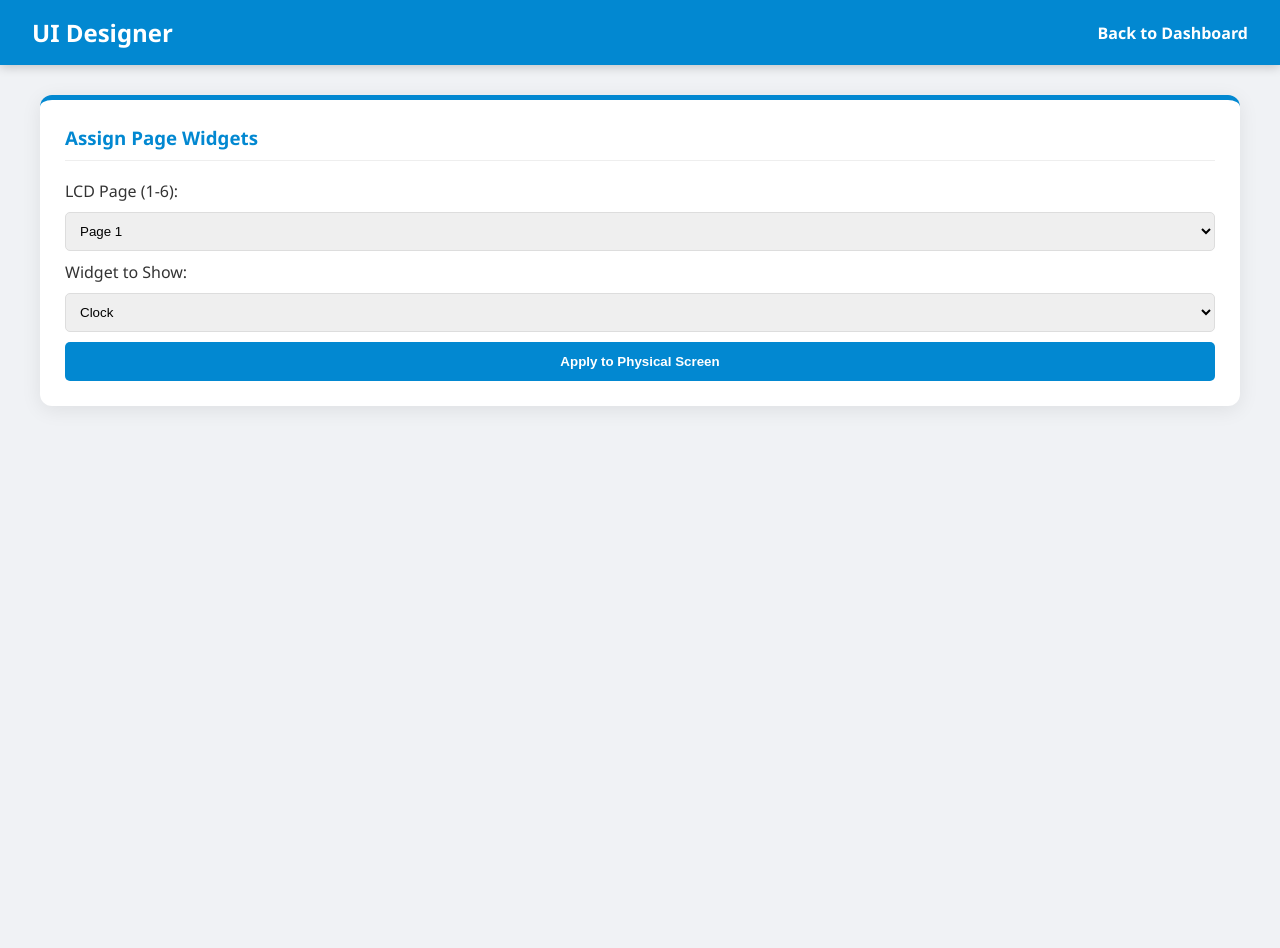
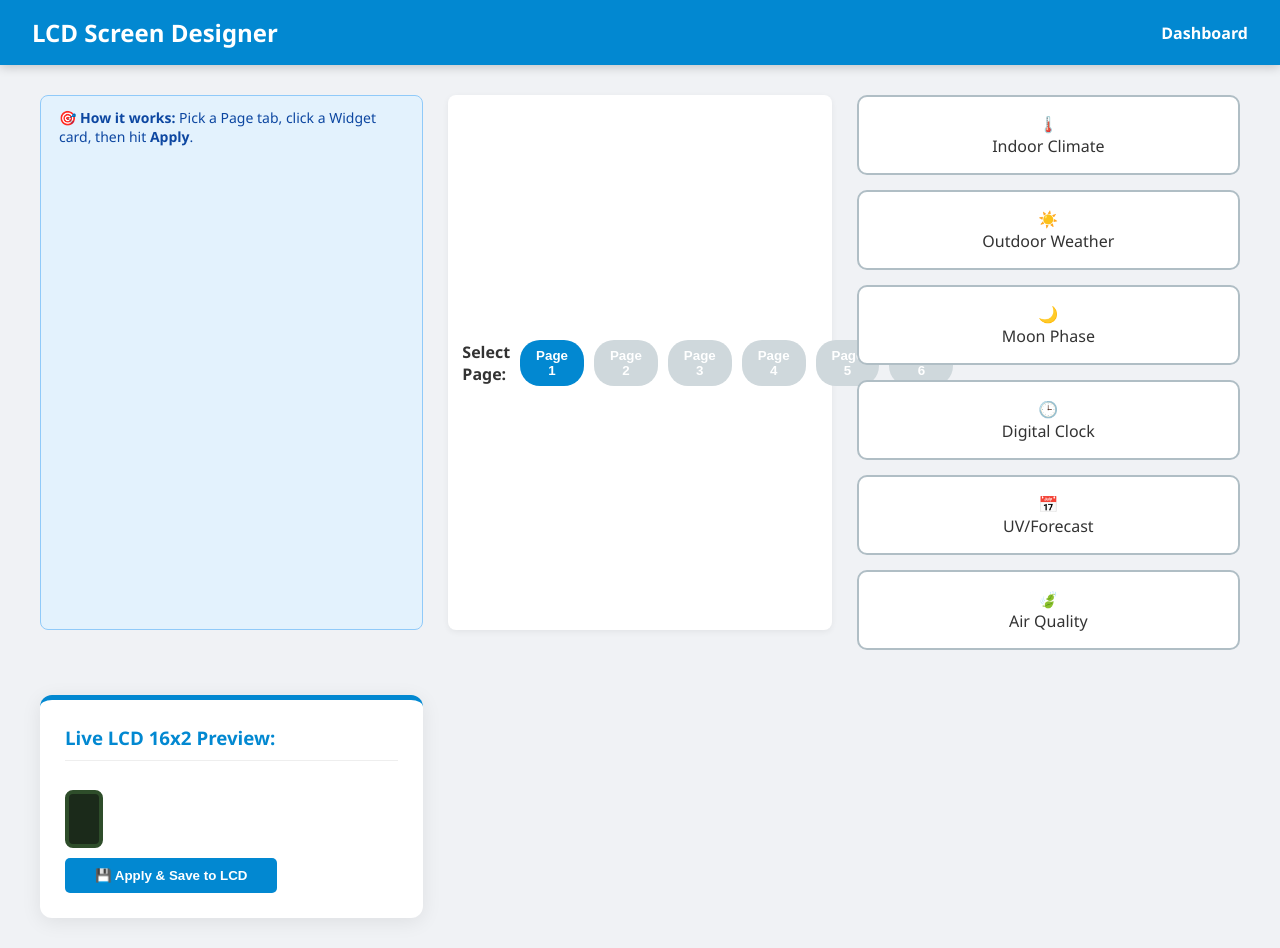
Before and after one commit to retardedmonkeygaming/weather-station, a FastAPI app: page /designer in a window 1280 px wide. Before the commit the page ends 406 px from the top, so only its background shows below. Run offline with FastAPI, Linux system fonts and the light colour scheme.

Commit message:
feat: Revamp settings and designer pages with enhanced UI elements and improved functionality

```diff
--- a/src/weather_station/web/app.py
+++ b/src/weather_station/web/app.py
@@ -1,18 +1,14 @@
-import os
-from pathlib import Path
 from fastapi import FastAPI, Request, Form
 from fastapi.responses import HTMLResponse, RedirectResponse
 from fastapi.templating import Jinja2Templates
 from fastapi.staticfiles import StaticFiles
-
 from weather_station.core.state import state
 from weather_station.core.config import settings
 from weather_station.persistence.database import DatabaseManager
+from pathlib import Path
 
 app = FastAPI()
 db = DatabaseManager()
-
-# Absolute path resolution for Pi OS
 BASE_DIR = Path(__file__).resolve().parent
 app.mount("/static", StaticFiles(directory=str(BASE_DIR / "static")), name="static")
 templates = Jinja2Templates(directory=str(BASE_DIR / "templates"))
@@ -22,11 +18,11 @@
     return templates.TemplateResponse("dashboard.html", {"request": request, "state": state})
 
 @app.get("/designer", response_class=HTMLResponse)
-async def designer_page(request: Request):
+async def designer(request: Request):
     return templates.TemplateResponse("designer.html", {"request": request, "state": state})
 
 @app.get("/settings", response_class=HTMLResponse)
-async def settings_page(request: Request):
+async def web_settings(request: Request):
     return templates.TemplateResponse("settings.html", {"request": request, "state": state, "settings": settings})
 
 @app.get("/api/data")
@@ -43,22 +39,26 @@
 
 @app.post("/api/save-settings")
 async def save_settings(
-    unit: str = Form(...),
-    buzzer: str = Form(...),
-    api_rate: int = Form(...)
+    unit: str = Form(...), buzzer: str = Form(...), screen: str = Form(...),
+    auto_scroll: int = Form(...), alarm_on: str = Form(...),
+    alarm_hr: int = Form(...), alarm_min: int = Form(...),
+    api_rate: int = Form(...), log_rate: int = Form(...)
 ):
-    # Update live settings object
+    # Update Global Config
     settings.unit = unit
     settings.buzzer_mode = buzzer
     settings.api_rate = api_rate
-    # Save to Database
+    settings.log_rate = log_rate
+    # Persistence
     await db.save_setting("unit", unit)
-    await db.save_setting("buzzer_mode", buzzer)
+    await db.save_setting("buzzer", buzzer)
     await db.save_setting("api_rate", str(api_rate))
     return RedirectResponse(url="/settings", status_code=303)
 
 @app.post("/api/save-page")
-async def save_page(page_id: int = Form(...), widget_type: str = Form(...)):
-    state.custom_pages[page_id] = widget_type
-    await db.save_page_assignment(page_id, widget_type)
-    return RedirectResponse(url="/designer", status_code=303)
+async def save_page(request: Request):
+    data = await request.json()
+    p_id, w_type = int(data['page_id']), data['widget_type']
+    state.custom_pages[p_id] = w_type
+    await db.save_page_assignment(p_id, w_type)
+    return {"status": "success"}
--- a/src/weather_station/web/templates/designer.html
+++ b/src/weather_station/web/templates/designer.html
@@ -1,36 +1,64 @@
 <!DOCTYPE html>
 <html>
 <head>
-    <title>LCD Designer</title>
+    <title>User-Friendly Screen Page Designer</title>
     <link rel="stylesheet" href="/static/style.css">
+    <style>
+        .guide-banner { background: #e3f2fd; border: 1px solid #90caf9; color: #0d47a1; padding: 12px 18px; border-radius: 8px; margin-bottom: 20px; font-size: 14px; font-weight: 500; }
+        .page-selector { display: flex; align-items: center; gap: 10px; background: white; padding: 14px; border-radius: 8px; box-shadow: 0 2px 6px rgba(0,0,0,0.06); margin-bottom: 20px; }
+        .page-btn { padding: 8px 16px; background: #cfd8dc; border-radius: 20px; cursor: pointer; font-weight: bold; border: none; }
+        .page-btn.active { background: #0288d1; color: white; }
+        .grid-container { display: grid; grid-template-columns: repeat(auto-fill, minmax(220px, 1fr)); gap: 15px; }
+        .widget-card { background: white; border: 2px solid #b0bec5; border-radius: 10px; padding: 16px; text-align: center; cursor: pointer; transition: 0.2s; }
+        .widget-card.selected { border-color: #2e7d32; background-color: #e8f5e9; }
+        .lcd-preview-card { background: #1b2a1a; color: #33ff33; font-family: 'Courier New', monospace; padding: 15px; border-radius: 8px; border: 4px solid #2e4d2a; font-size: 18px; white-space: pre; display:inline-block; margin-top: 10px; }
+    </style>
 </head>
 <body>
-    <header>
-        <h1>UI Designer</h1>
-        <nav><a href="/">Back to Dashboard</a></nav>
-    </header>
+    <header><h1>LCD Screen Designer</h1><nav><a href="/">Dashboard</a></nav></header>
     <div class="container">
-        <div class="card">
-            <h3>Assign Page Widgets</h3>
-            <form action="/api/save-page" method="post">
-                <label>LCD Page (1-6):</label>
-                <select name="page_id">
-                    <option value="1">Page 1</option><option value="2">Page 2</option>
-                    <option value="3">Page 3</option><option value="4">Page 4</option>
-                    <option value="5">Page 5</option><option value="6">Page 6</option>
-                </select>
-                <label>Widget to Show:</label>
-                <select name="widget_type">
-                    <option value="widget_clock">Clock</option>
-                    <option value="widget_indoor">Indoor Stats</option>
-                    <option value="widget_outdoor">Outdoor Stats</option>
-                    <option value="widget_forecast">Forecast/UV</option>
-                    <option value="widget_aqi">Air Quality</option>
-                    <option value="widget_moon">Moon Phase</option>
-                </select>
-                <button type="submit">Apply to Physical Screen</button>
-            </form>
+        <div class="guide-banner">🎯 <strong>How it works:</strong> Pick a Page tab, click a Widget card, then hit <strong>Apply</strong>.</div>
+        <div class="page-selector">
+            <strong>Select Page:</strong>
+            <button class="page-btn active" onclick="activePage=1">Page 1</button>
+            <button class="page-btn" onclick="activePage=2">Page 2</button>
+            <button class="page-btn" onclick="activePage=3">Page 3</button>
+            <button class="page-btn" onclick="activePage=4">Page 4</button>
+            <button class="page-btn" onclick="activePage=5">Page 5</button>
+            <button class="page-btn" onclick="activePage=6">Page 6</button>
+        </div>
+        <div class="grid-container">
+            <div class="widget-card" id="card_widget_indoor" onclick="selectWidget('widget_indoor')">🌡️<br>Indoor Climate</div>
+            <div class="widget-card" id="card_widget_outdoor" onclick="selectWidget('widget_outdoor')">☀️<br>Outdoor Weather</div>
+            <div class="widget-card" id="card_widget_moon" onclick="selectWidget('widget_moon')">🌙<br>Moon Phase</div>
+            <div class="widget-card" id="card_widget_clock" onclick="selectWidget('widget_clock')">🕒<br>Digital Clock</div>
+            <div class="widget-card" id="card_widget_forecast" onclick="selectWidget('widget_forecast')">📅<br>UV/Forecast</div>
+            <div class="widget-card" id="card_widget_aqi" onclick="selectWidget('widget_aqi')">🍃<br>Air Quality</div>
+        </div>
+        <div class="card" style="margin-top:20px;">
+            <h3>Live LCD 16x2 Preview:</h3>
+            <div class="lcd-preview-card" id="lcd-preview">Loading...</div><br>
+            <button onclick="savePage()" style="margin-top:10px; width:auto; padding:10px 30px;">💾 Apply & Save to LCD</button>
         </div>
     </div>
+    <script>
+        let activePage = 1; let selectedWidget = "";
+        function selectWidget(w) {
+            selectedWidget = w;
+            document.querySelectorAll('.widget-card').forEach(c => c.classList.remove('selected'));
+            document.getElementById('card_'+w).classList.add('selected');
+        }
+        async function savePage() {
+            await fetch('/api/save-page', {
+                method: 'POST', headers: {'Content-Type': 'application/json'},
+                body: JSON.stringify({page_id: activePage, widget_type: selectedWidget})
+            });
+            alert("Page " + activePage + " Updated!");
+        }
+        setInterval(async () => {
+            const r = await fetch('/api/data'); const d = await r.json();
+            document.getElementById('lcd-preview').innerText = d.lcd_line1 + "\n" + d.lcd_line2;
+        }, 1000);
+    </script>
 </body>
 </html>
```
Also changed, not shown: src/weather_station/web/templates/settings.html (+31 -23 lines).
